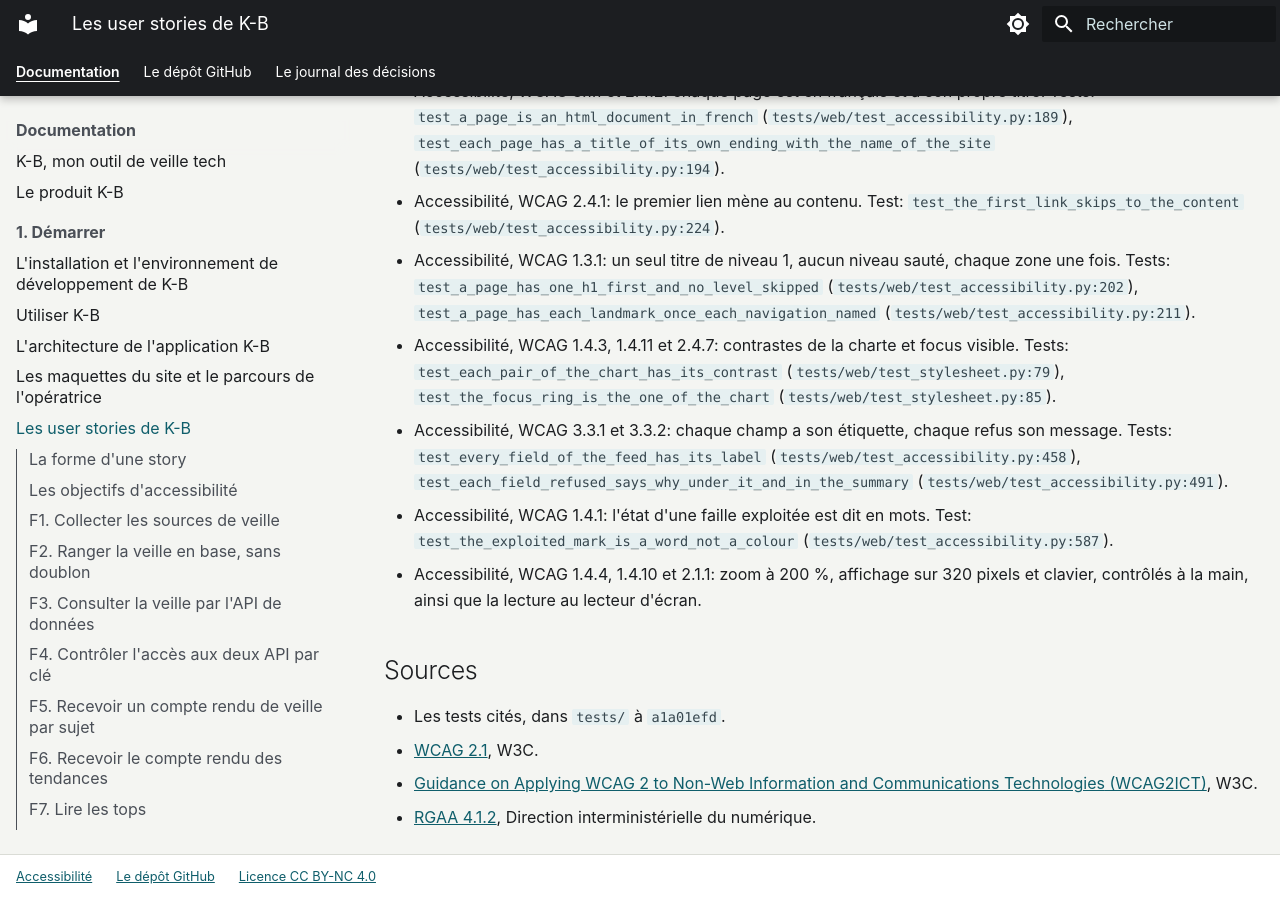
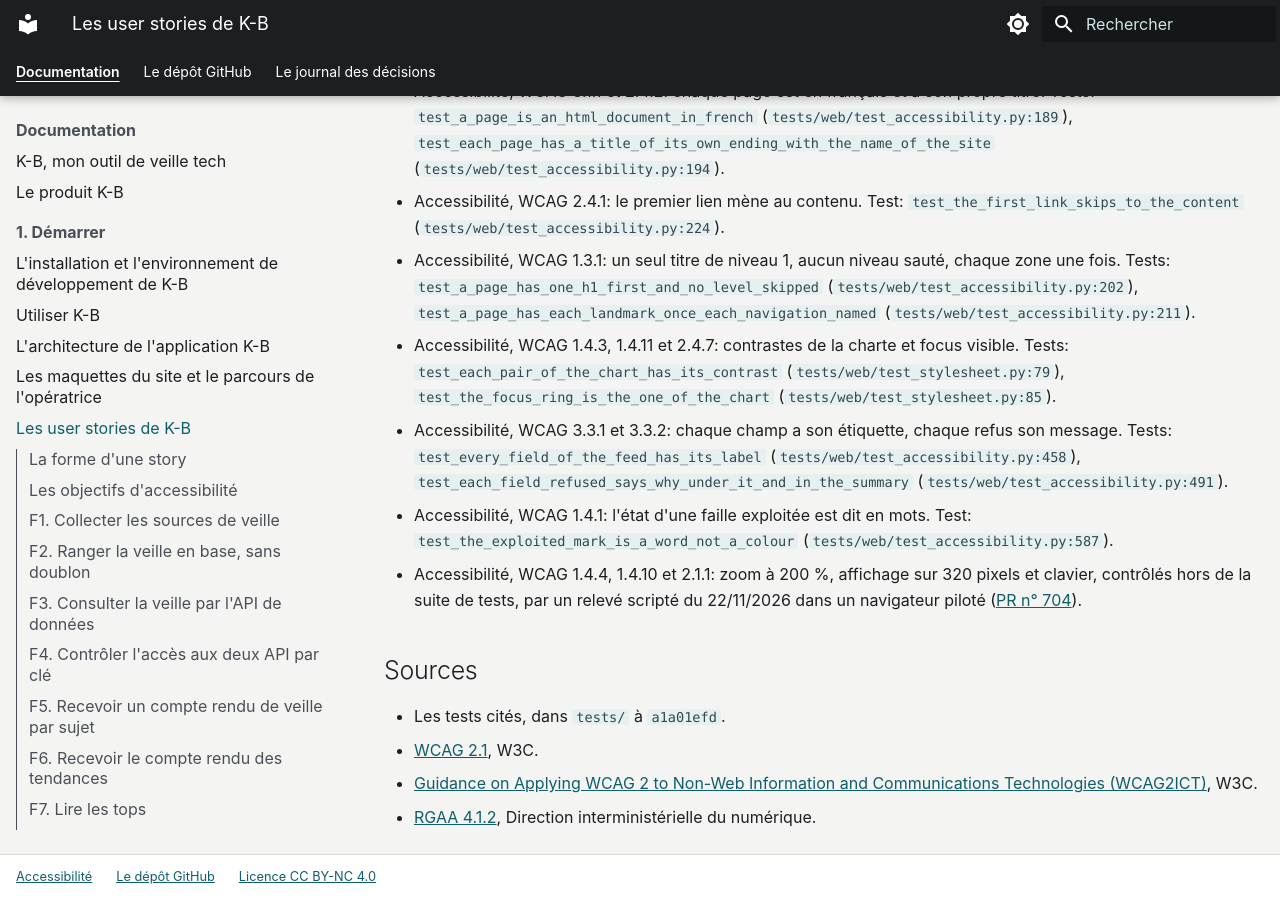
Before and after one commit to SabineLaurent/K-B, an MkDocs documentation site: the page built from documentation/user-stories.md, in a window 1280 px wide and 900 px high, scrolled down 10227 px. Built offline with MkDocs 1.6.1 and Material for MkDocs 9.7.7, drawn with Linux system fonts in a browser that asks for light colours; plug-ins that fetch from the network failed and are left out.

Commit message:
docs: say that the zoom, the 320 px display and the keyboard of the site were checked outside the test suite, by the scripted trial of PR 704 in a driven browser, as the deposited E4 says, and drop the manual check and the screen reader the line claimed (issue 705)

```diff
--- a/documentation/user-stories.md
+++ b/documentation/user-stories.md
@@ -374,8 +374,9 @@ du compte autorisé ([les maquettes et le parcours](maquettes-et-parcours.md#le-
     `test_each_field_refused_says_why_under_it_and_in_the_summary` (`tests/web/test_accessibility.py:491`).
 - Accessibilité, WCAG 1.4.1: l'état d'une faille exploitée est dit en mots. Test:
     `test_the_exploited_mark_is_a_word_not_a_colour` (`tests/web/test_accessibility.py:587`).
-- Accessibilité, WCAG 1.4.4, 1.4.10 et 2.1.1: zoom à 200 %, affichage sur 320 pixels et clavier, contrôlés à la main,
-    ainsi que la lecture au lecteur d'écran.
+- Accessibilité, WCAG 1.4.4, 1.4.10 et 2.1.1: zoom à 200 %, affichage sur 320 pixels et clavier, contrôlés hors de la
+    suite de tests, par un relevé scripté du 22/11/2026 dans un navigateur piloté
+    ([PR n° 704](https://github.com/SabineLaurent/K-B/pull/704)).
 
 ## Sources
 
```
